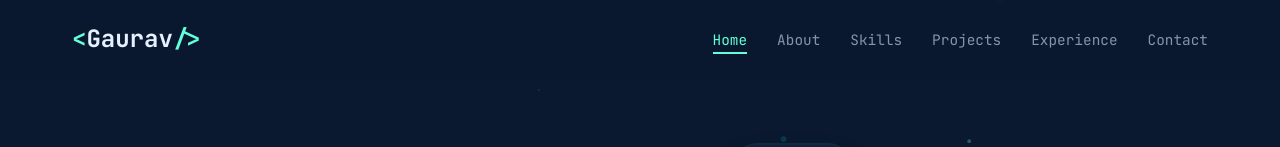
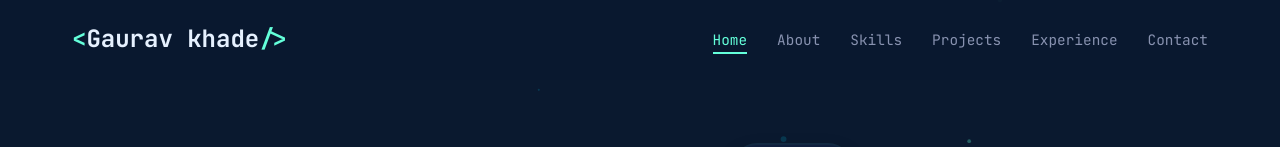
Before and after one commit to GauravKhade8262/Portfolio_Gaurav_khade, a plain HTML site: page index.html in a window 1280 px wide. Shown: the top 147 px of the page. Drawn offline with Linux system fonts and the light colour scheme.

Commit message:
Updated portfolio design

```diff
--- a/index.html
+++ b/index.html
@@ -23,7 +23,7 @@
     <div class="nav-container">
       <div class="nav-logo">
         <span class="logo-bracket">&lt;</span>
-        <span class="logo-name">Gaurav</span>
+        <span class="logo-name">Gaurav khade</span>
         <span class="logo-bracket">/&gt;</span>
       </div>
       <ul class="nav-links" id="nav-links">
```
